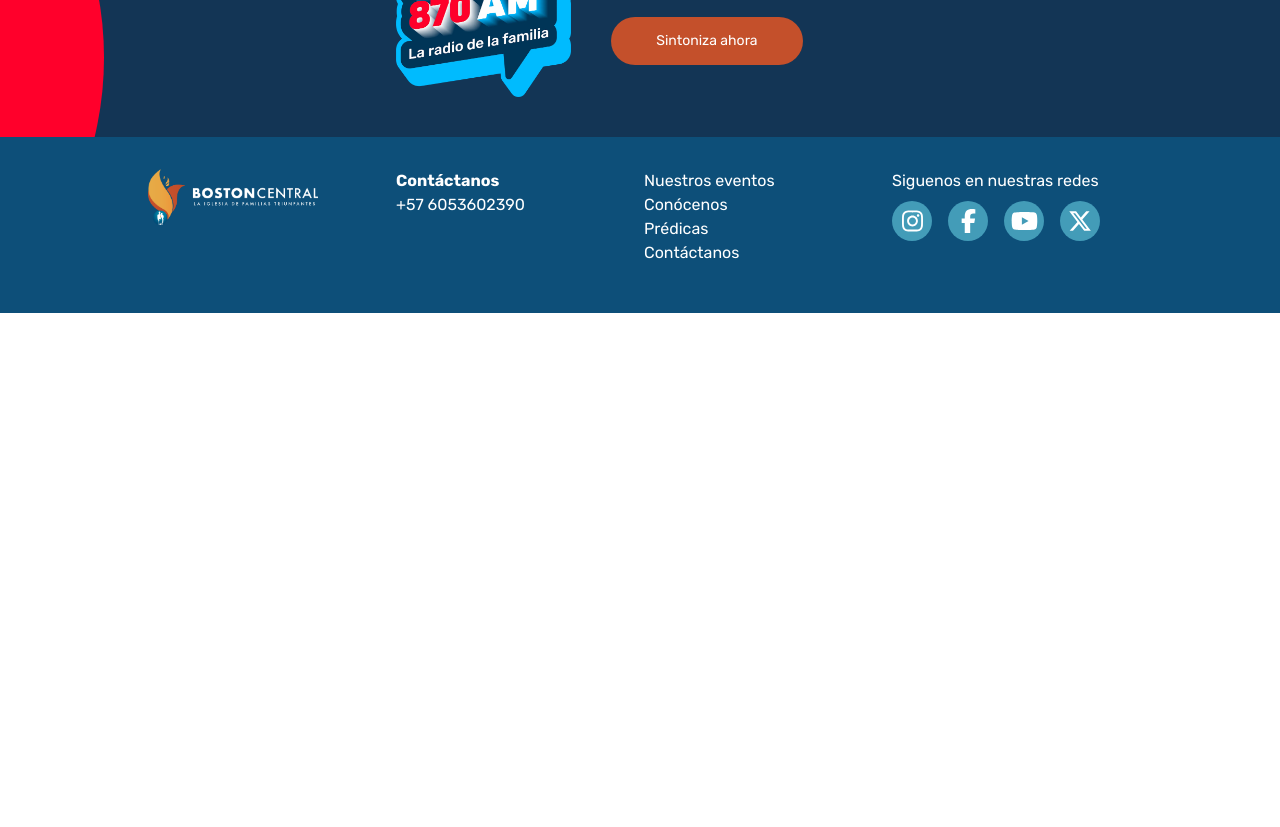
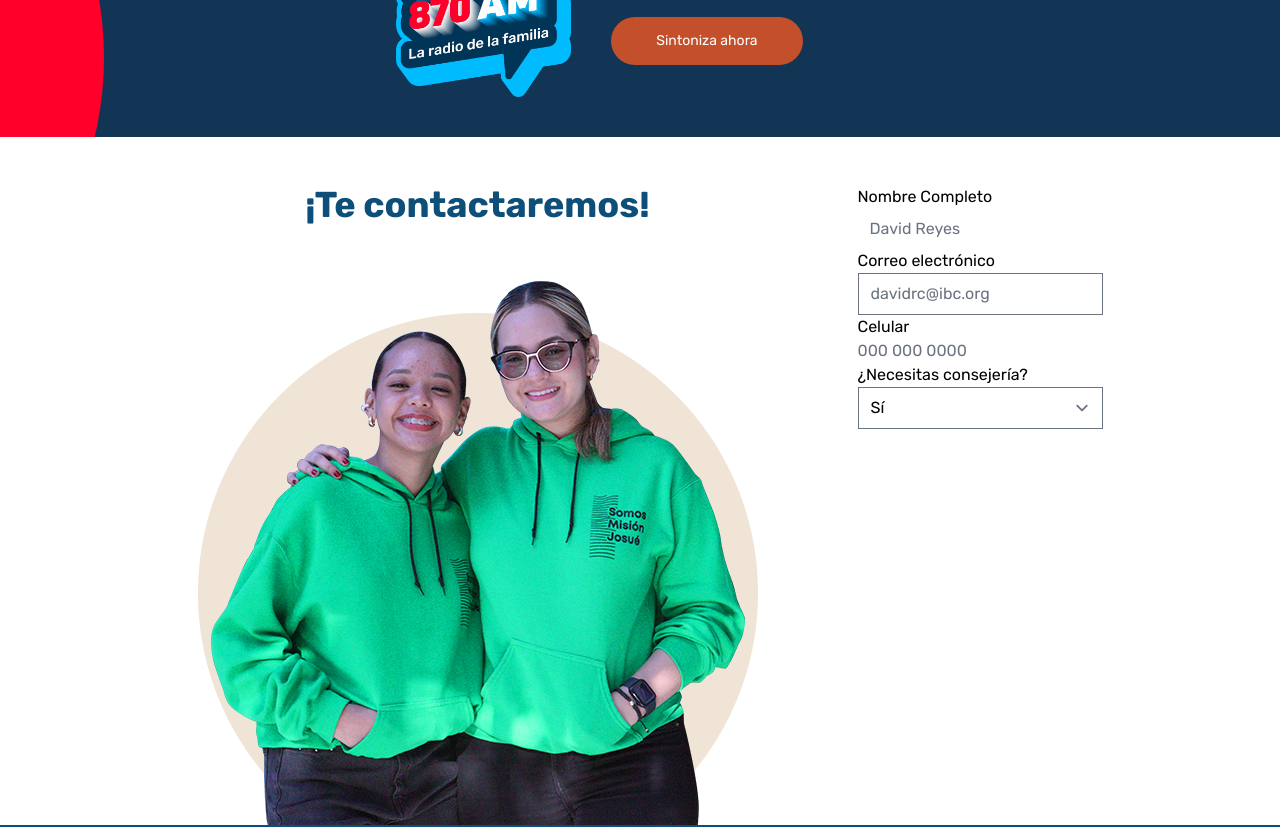
Before and after one commit to kroysk/ibc-web, a Vue app: page / in a window 1280 px wide. Shown: the part 2960-3787 px from the top of the page. Before the commit the page ends 3273 px from the top, so only its background shows below. Built offline with nearby package versions, Linux system fonts and the light colour scheme.

Commit message:
[Progress] Contact Us

```diff
--- a/package.json
+++ b/package.json
@@ -22,6 +22,7 @@
   },
   "devDependencies": {
     "@tailwindcss/aspect-ratio": "^0.4.2",
+    "@tailwindcss/forms": "^0.5.7",
     "@vitejs/plugin-vue": "^4.5.2",
     "autoprefixer": "^10.4.17",
     "postcss": "^8.4.35",
--- /dev/null
+++ b/src/components/Home/ContactUs.vue
@@ -0,0 +1,23 @@
+<template>
+    <section class="flex flex-wrap justify-center gap-20 pt-12">
+        <article class="flex flex-col items-center">
+            <h2 class="text-4xl text-ibc_blue-500 font-bold">¡Te contactaremos!</h2>
+            <img src="/images/contactus.png" alt="">
+        </article>
+        <article class="flex flex-col justify-start items-center">
+            <form action="" class="flex flex-col justify-start">
+                <label for="name">Nombre Completo</label>
+                <input id="name" type="text" placeholder="David Reyes" class="border-none">
+                <label for="email">Correo electrónico</label>
+                <input id="email" type="email" placeholder="davidrc@ibc.org">
+                <label for="cellphone">Celular</label>
+                <input id="cellphone" type="numeric" placeholder="000 000 0000">
+                <label for="guide">¿Necesitas consejería?</label>
+                <select id="guide">
+                    <option value="si">Sí</option>
+                    <option value="no">No</option>
+                </select>
+            </form>
+        </article>
+    </section>
+</template>
--- a/src/views/HomeView.vue
+++ b/src/views/HomeView.vue
@@ -7,6 +7,7 @@ import EventsSection from '../components/Home/EventsSection.vue';
 import AboutSection from '../components/Home/AboutSection.vue';
 import PreachesSection from '../components/Home/PreachesSection.vue';
 import RadioSection from '../components/Home/RadioSection.vue';
+import ContactUs from '@/components/Home/ContactUs.vue';
 
 
 </script>
@@ -20,4 +21,5 @@ import RadioSection from '../components/Home/RadioSection.vue';
    <AboutSection/>
    <PreachesSection/>
    <RadioSection/>
+   <ContactUs/>
 </template>
--- a/tailwind.config.js
+++ b/tailwind.config.js
@@ -55,5 +55,6 @@ export default {
   },
   plugins: [
     require('@tailwindcss/aspect-ratio'),
+    require('@tailwindcss/forms'),
   ],
 }
```
Also changed, not shown: public/images/contactus.png (added), 1 other file (tests, documents, lock files or other folders).
